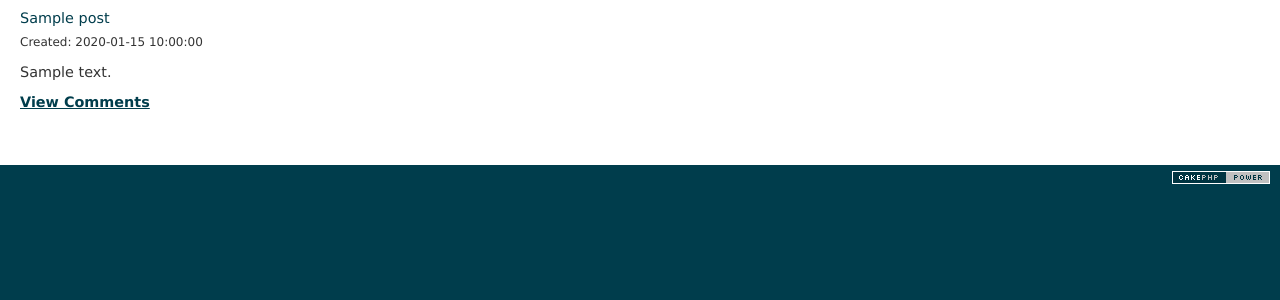
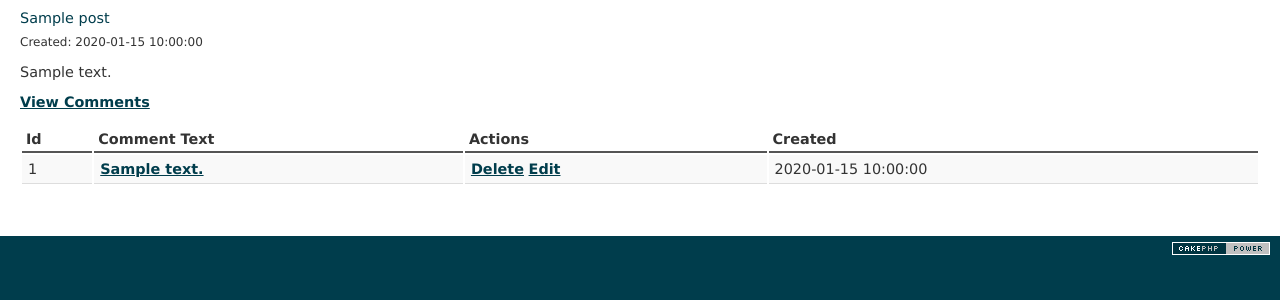
Before and after one commit to geekmlle/CakePHP-Blog, a CakePHP app: the page made by app/View/Posts/view.ctp in a window 1280 px wide. Shown: the part 47-347 px from the top of the page. Run offline with PHP 8.4 and a stand-in for CakePHP, Linux system fonts and the light colour scheme; the template is opened without the code that fills it: most values are stand-ins (such as "Sample title", 1, 10 or a date in 2020); data that the repository does not hold is empty; some libraries are stand-ins or nearby versions.

Commit message:
Comments
Filtered by Post shown with each post.

```diff
--- a/app/View/Posts/view.ctp
+++ b/app/View/Posts/view.ctp
@@ -10,5 +10,39 @@
 <p><?php echo $this->Html->link(
     'View Comments',
     array('controller' => 'comments', 'action' => 'index')
-);
-?></p>
+);?></p>
+
+<table>
+    <tr>
+        <th>Id</th>
+        <th>Comment Text</th>
+        <th>Actions</th>
+        <th>Created</th>
+    </tr>
+
+<!-- Here's where we loop through our $posts array, printing out post info -->
+<p><?php echo $this->Session->read('post_id'); ?></p>
+
+    <?php foreach ($comments as $comment): ?>
+
+		<tr>
+			<td><?php echo $comment['Comment']['id']; ?></td>
+			<td>
+				<?php echo $this->Html->link($comment['Comment']['body'], array('action' => 'view', $comment['Comment']['id'])); ?>
+			</td>
+			<td>
+				<?php echo $this->Form->postLink(
+					'Delete',
+					array('action' => 'delete', $comment['Comment']['id']),
+					array('confirm' => 'Are you sure?'));
+				?>
+				<?php echo $this->Html->link('Edit', array('action' => 'edit', $comment['Comment']['id'])); ?>
+			</td>
+			<td>
+				<?php echo $comment['Comment']['created']; ?>
+			</td>
+		</tr>
+
+    <?php endforeach; ?>
+
+</table>
```
Also changed, not shown: app/Controller/PostsController.php (+6 -2 lines).
